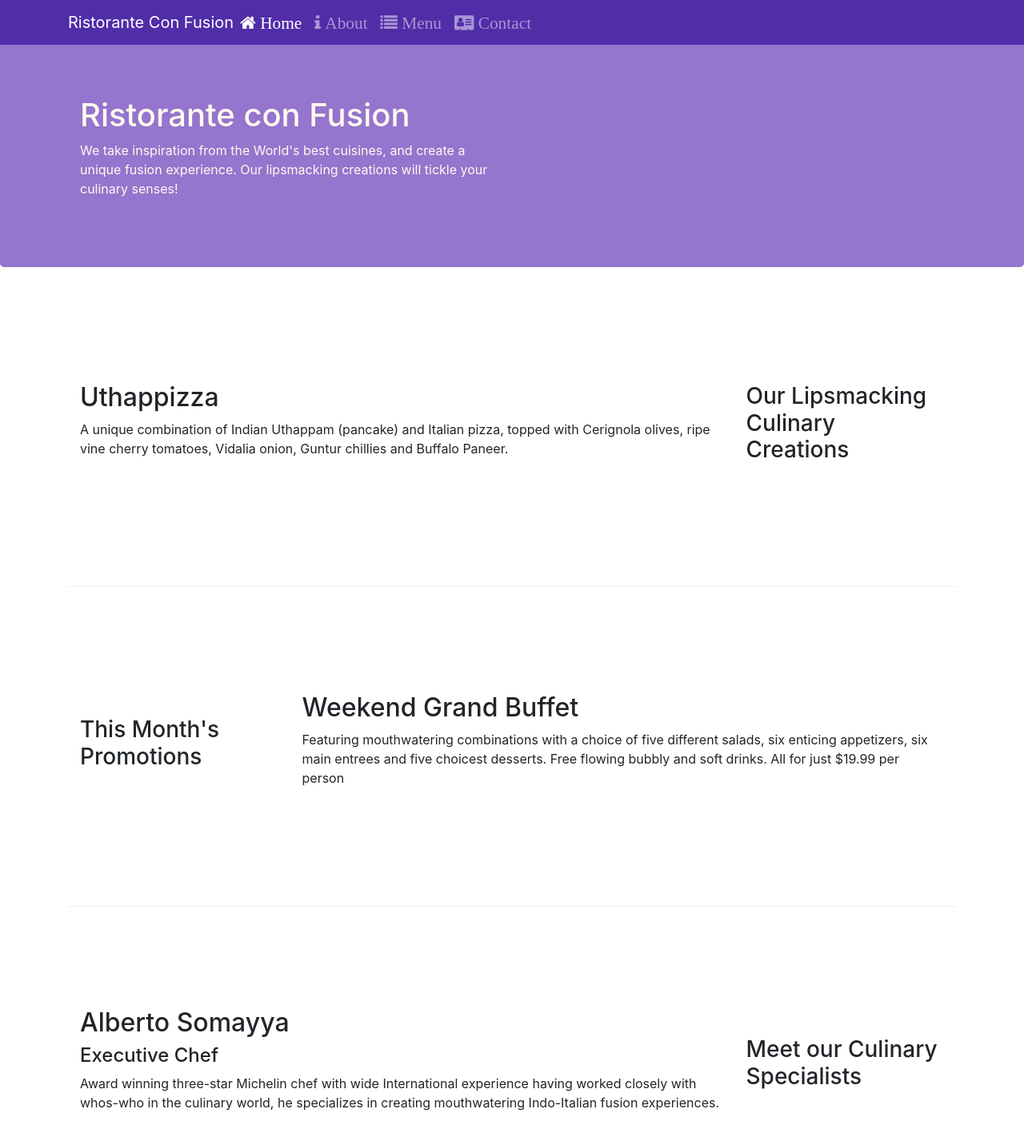
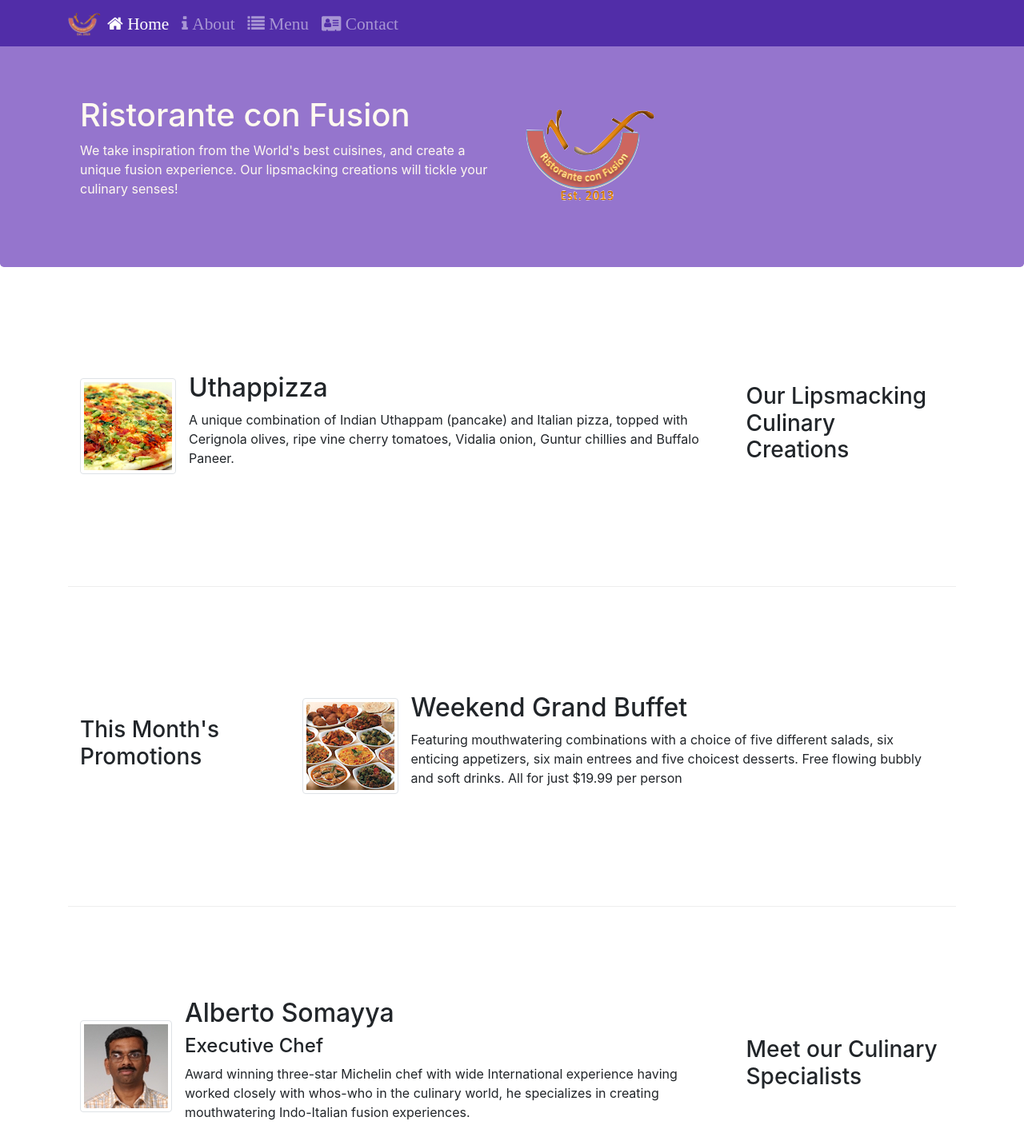
Before and after one commit to prashanthdeekonda/learn-bootstrap, a website: page index.html in a window 1280 px wide. Shown: the top 1422 px of the page at 80% size. Drawn offline with nearby package versions, Linux system fonts and the light colour scheme.

Commit message:
Images and media

```diff
--- a/index.html
+++ b/index.html
@@ -22,7 +22,7 @@
             <button class="navbar-toggler" type="button" data-toggle="collapse" data-target="#Navbar">
                 <span class="navbar-toggler-icon"></span>
             </button>
-            <a class="navbar-brand mr-auto" href="#">Ristorante Con Fusion</a>
+            <a class="navbar-brand mr-auto" href="#"><img src="img/logo.png" height="30" width="41" alt="logo"></a>
             <div class="collapse navbar-collapse" id="Navbar">
                 <ul class="navbar-nav mr-auto">
                     <li class="nav-item active"><a href="#" class="nav-link"><span class="fa fa-home fa-lg">
@@ -31,7 +31,8 @@
                             </span></a></li>
                     <li class="nav-item"><a href="#" class="nav-link"> <span class="fa fa-list fa-lg"> Menu </span></a>
                     </li>
-                    <li class="nav-item"><a href="./contactus.html" class="nav-link"><span class="fa fa-address-card fa-lg"> Contact
+                    <li class="nav-item"><a href="./contactus.html" class="nav-link"><span
+                                class="fa fa-address-card fa-lg"> Contact
                             </span></a></li>
                 </ul>
             </div>
@@ -48,7 +49,8 @@
                     <p>We take inspiration from the World's best cuisines, and create a unique fusion experience. Our
                         lipsmacking creations will tickle your culinary senses!</p>
                 </div>
-                <div class="col-12 col-sm">
+                <div class="col-12 col-sm align-self-center">
+                    <img src="img/logo.png" class="img-fluid" alt="logo">
                 </div>
             </div>
         </div>
@@ -60,9 +62,16 @@
                 <h3>Our Lipsmacking Culinary Creations</h3>
             </div>
             <div class="col col-sm order-sm-first col-md">
-                <h2>Uthappizza</h2>
-                <p>A unique combination of Indian Uthappam (pancake) and Italian pizza, topped with Cerignola olives,
+                <div class="media">
+                    <img src="img/uthappizza.png" alt="Uthappizza" class="d-flex mr-3 img-thumbnail align-self-center">
+
+                    <div class="media-body">
+                        <h2 class="mt-0">Uthappizza</h2>
+                        <p>A unique combination of Indian Uthappam (pancake) and Italian pizza, topped with Cerignola
+                            olives,
                             ripe vine cherry tomatoes, Vidalia onion, Guntur chillies and Buffalo Paneer.</p>
+                    </div>
+                </div>
             </div>
         </div>
 
@@ -72,10 +81,17 @@
                 <h3>This Month's Promotions</h3>
             </div>
             <div class="col col-sm col-md ">
-                <h2>Weekend Grand Buffet</h2>
-                <p>Featuring mouthwatering combinations with a choice of five different salads, six enticing appetizers,
-                    six main entrees and five choicest desserts. Free flowing bubbly and soft drinks. All for just
+                <div class="media">
+                    <img src="img/buffet.png " alt="buffet" class="d-flex mr-3 img-thumbnail align-self-center">
+                    <div class="media-body">
+                        <h2 class="mt-0">Weekend Grand Buffet</h2>
+                        <p>Featuring mouthwatering combinations with a choice of five different salads, six enticing
+                            appetizers,
+                            six main entrees and five choicest desserts. Free flowing bubbly and soft drinks. All for
+                            just
                             $19.99 per person </p>
+                    </div>
+                </div>
             </div>
         </div>
 
@@ -84,11 +100,17 @@
                 <h3>Meet our Culinary Specialists</h3>
             </div>
             <div class="col col-sm order-sm-first col-md">
+                <div class="media">
+                    <img src="img/alberto.png " alt="alberto" class="d-flex mr-3 img-thumbnail align-self-center">
+                    <div class="media-body">
                         <h2>Alberto Somayya</h2>
                         <h4>Executive Chef</h4>
-                <p>Award winning three-star Michelin chef with wide International experience having worked closely with
+                        <p>Award winning three-star Michelin chef with wide International experience having worked
+                            closely with
                             whos-who in the culinary world, he specializes in creating mouthwatering Indo-Italian fusion
                             experiences. </p>
+                    </div>
+                </div>
             </div>
         </div>
     </div>
@@ -118,11 +140,16 @@
                 </div>
                 <div class="col-12 col-sm-4 align-self-center">
                     <div class="text-center">
-                        <a class="btn btn-social-icon btn-google" href="http://google.com/+"><i class="fa fa-google-plus fa-lg"></i></a>
-                        <a class="btn btn-social-icon btn-facebook" href="http://www.facebook.com/profile.php?id="><i class="fa fa-facebook fa-lg"></i></a>
-                        <a class="btn btn-social-icon btn-linkedin" href="http://www.linkedin.com/in/"><i class="fa fa-linkedin fa-lg"></i></a>
-                        <a class="btn btn-social-icon btn-twitter" href="http://twitter.com/"><i class="fa fa-twitter fa-lg"></i></a>
-                        <a class="btn btn-social-icon btn-google" href="http://youtube.com/"><i class="fa fa-youtube fa-lg"></i></a>
+                        <a class="btn btn-social-icon btn-google" href="http://google.com/+"><i
+                                class="fa fa-google-plus fa-lg"></i></a>
+                        <a class="btn btn-social-icon btn-facebook" href="http://www.facebook.com/profile.php?id="><i
+                                class="fa fa-facebook fa-lg"></i></a>
+                        <a class="btn btn-social-icon btn-linkedin" href="http://www.linkedin.com/in/"><i
+                                class="fa fa-linkedin fa-lg"></i></a>
+                        <a class="btn btn-social-icon btn-twitter" href="http://twitter.com/"><i
+                                class="fa fa-twitter fa-lg"></i></a>
+                        <a class="btn btn-social-icon btn-google" href="http://youtube.com/"><i
+                                class="fa fa-youtube fa-lg"></i></a>
                         <a class="btn btn-social-icon" href="mailto:"><i class="fa fa-envelope-o fa-lg"></i></a>
                     </div>
                 </div>
```
Also changed, not shown: aboutus.html (+2 -1 lines), contactus.html (+2 -1 lines), img/alberto.png (added), img/buffet.png (added), img/logo.png (added), img/uthappizza.png (added). Lines whose indentation alone changed are shown as unchanged.
